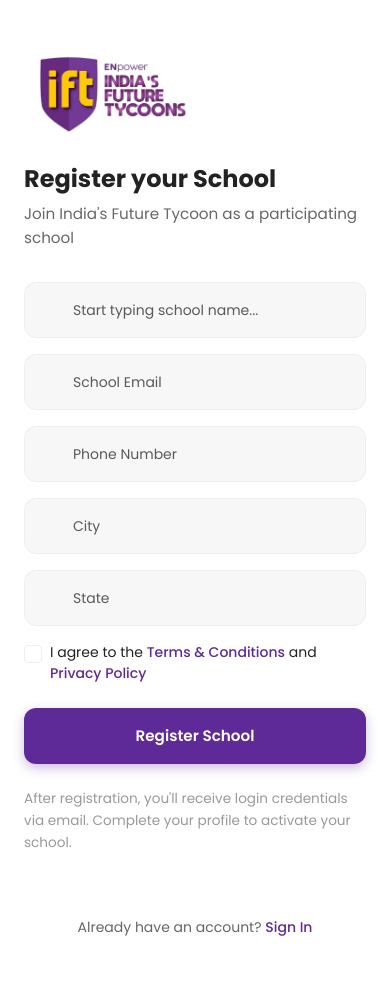
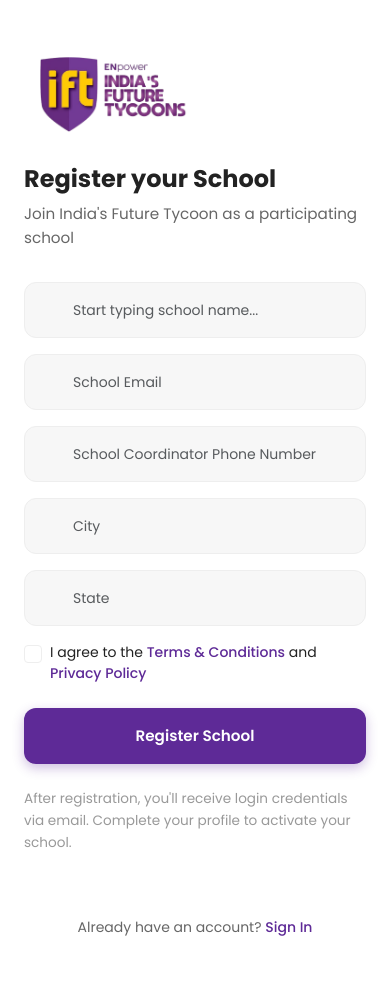
Before and after one commit to techinfinitydevelopers/IFT, a Django app: page /accounts/school-sign-up/ in a window 390 px wide. Run offline with Django 5.2, Linux system fonts and the light colour scheme; some libraries are stand-ins or nearby versions.

Commit message:
Rename Phone Number to School Coordinator Phone Number on school sign-up
Co-Authored-By: Claude Opus 4.6 (1M context) <noreply@anthropic.com>

```diff
--- a/templates/accounts/school_sign_up.html
+++ b/templates/accounts/school_sign_up.html
@@ -26,7 +26,7 @@
     <!-- Phone -->
     <div class="form-group">
         <div class="icon"><iconify-icon icon="mdi:phone-outline"></iconify-icon></div>
-        <input type="text" class="form-control" name="contact_phone" placeholder="Phone Number" required value="{{ form.contact_phone.value|default:'' }}">
+        <input type="text" class="form-control" name="contact_phone" placeholder="School Coordinator Phone Number" required value="{{ form.contact_phone.value|default:'' }}">
         {% if form.contact_phone.errors %}<p class="field-error">{{ form.contact_phone.errors.0 }}</p>{% endif %}
     </div>
 
```
